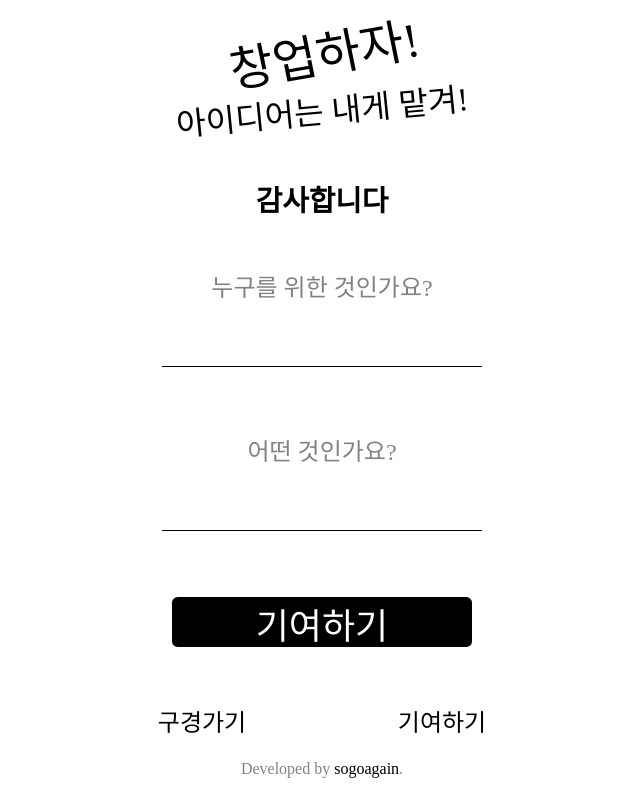
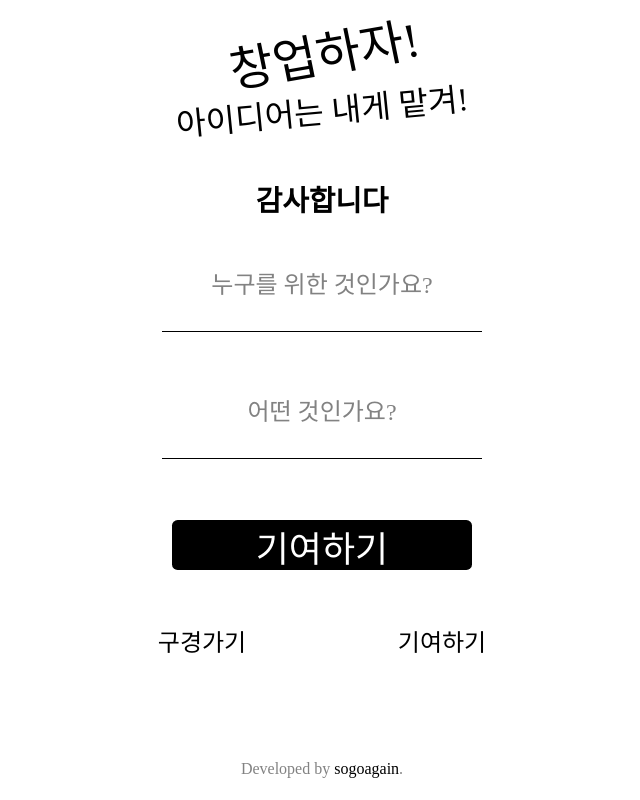
Before and after one commit to CodeSoom/project-react-1-sogoagain, a React app: page /contributing in a window 1280 px wide. Shown: the whole page, without its empty margins (318-958 px from the left). Built offline with nearby package versions, Linux system fonts and the light colour scheme; a web font is replaced by a local one.

Commit message:
Fix - Layout

```diff
--- a/src/App.jsx
+++ b/src/App.jsx
@@ -15,7 +15,7 @@ import {
 } from './styles/constants';
 
 const PageWrapper = styled.section({
-  height: `calc(100vh - ${HEADER_HEIGHT} - ${FOOTER_HEIGHT} - ${NAV_HEIGHT})`,
+  height: `calc(90vh - ${HEADER_HEIGHT} - ${FOOTER_HEIGHT} - ${NAV_HEIGHT})`,
 });
 
 const NavWrapper = styled.nav({
--- a/src/assets/css/main.css
+++ b/src/assets/css/main.css
@@ -18,7 +18,6 @@ button {
 }
 
 body {
-  overflow: hidden;
   margin: 0;
   padding: 0;
   background: #FFF;
--- a/src/components/Footer.jsx
+++ b/src/components/Footer.jsx
@@ -5,10 +5,14 @@ import styled from '@emotion/styled';
 import { FOOTER_HEIGHT, secondary } from '../styles/constants';
 
 const Wrapper = styled.footer({
+  position: 'fixed',
+  left: '0',
+  bottom: '0',
+  width: '100%',
+  height: FOOTER_HEIGHT,
+  color: secondary,
   textAlign: 'center',
   fontSize: '1rem',
-  color: secondary,
-  height: FOOTER_HEIGHT,
 });
 
 export default function Footer() {
--- a/src/components/TextField.jsx
+++ b/src/components/TextField.jsx
@@ -18,12 +18,11 @@ const Label = styled.label({
 
 const Input = styled.input({
   width: '320px',
-  height: '4rem',
+  height: '2rem',
   fontFamily: "'Nanum Gothic Coding', monospace",
   fontWeight: 'bold',
   fontSize: '1.2rem',
   letterSpacing: '0.3rem',
-  lineHeight: '4rem',
   textAlign: 'center',
   border: 'none',
   borderBottom: '1px solid #000',
```
